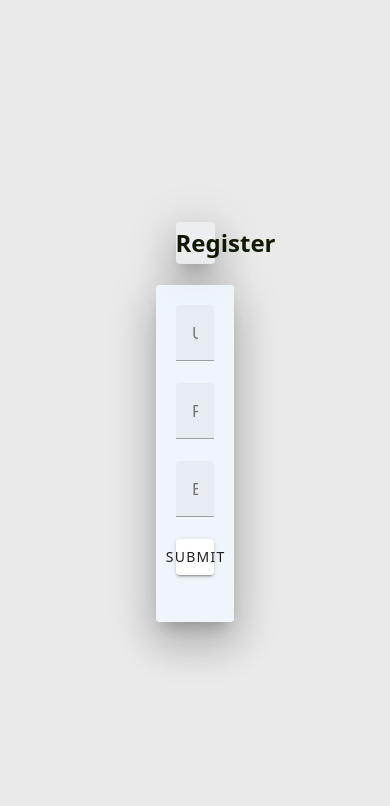
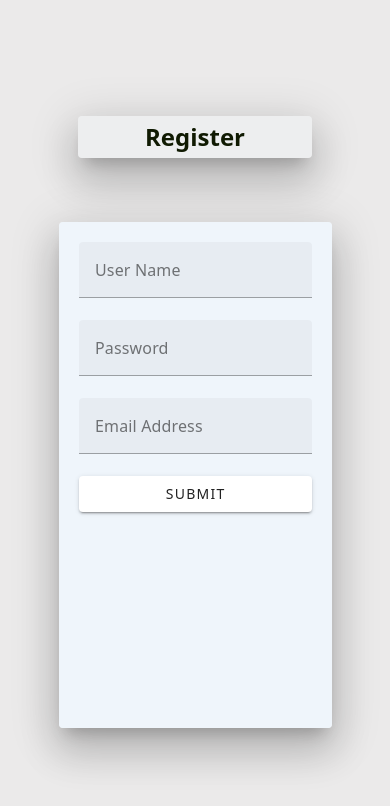
Before and after one commit to jacketex894/login_project, a Vue app in the folder frontend/: page /register in a window 390 px wide. Shown: the top 806 px of the page. Built offline with nearby package versions, Linux system fonts and the light colour scheme.

Commit message:
feat: 🎸 add login and register RWD

```diff
--- a/frontend/src/views/Login.vue
+++ b/frontend/src/views/Login.vue
@@ -101,4 +101,17 @@ export default {
   .submitButton{
     top:10vh;
   }
+  @media (max-width: 768px) {
+  .login-container{
+    width: 80vw;
+    height: 80vh;
+    }
+  .login-sheet {
+    width: 70vw;
+    height: 60vh;
+  }
+  .login-title{
+    width: 60vw;
+  }
+}
 </style>
--- a/frontend/src/views/Register.vue
+++ b/frontend/src/views/Register.vue
@@ -103,6 +103,17 @@ export default {
     place-items: center;
     z-index: 2;
   }
-  .submitButton{
+  @media (max-width: 768px) {
+    .register-container{
+    width: 80vw;
+    height: 80vh;
+    }
+    .register-sheet {
+        width: 70vw;
+        height: 60vh;
+    }
+    .register-title{
+        width: 60vw;
+    }
   }
 </style>
```
